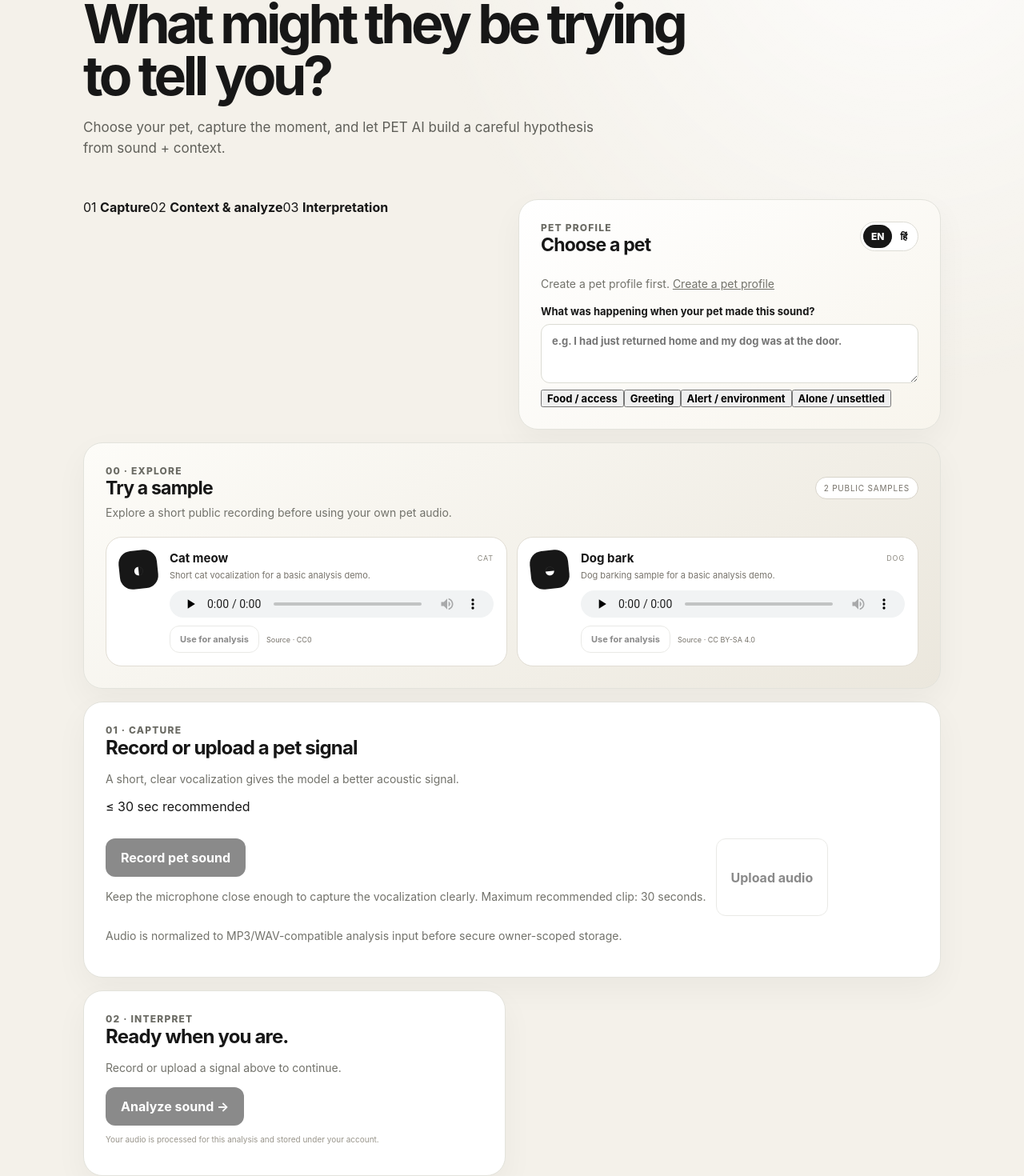
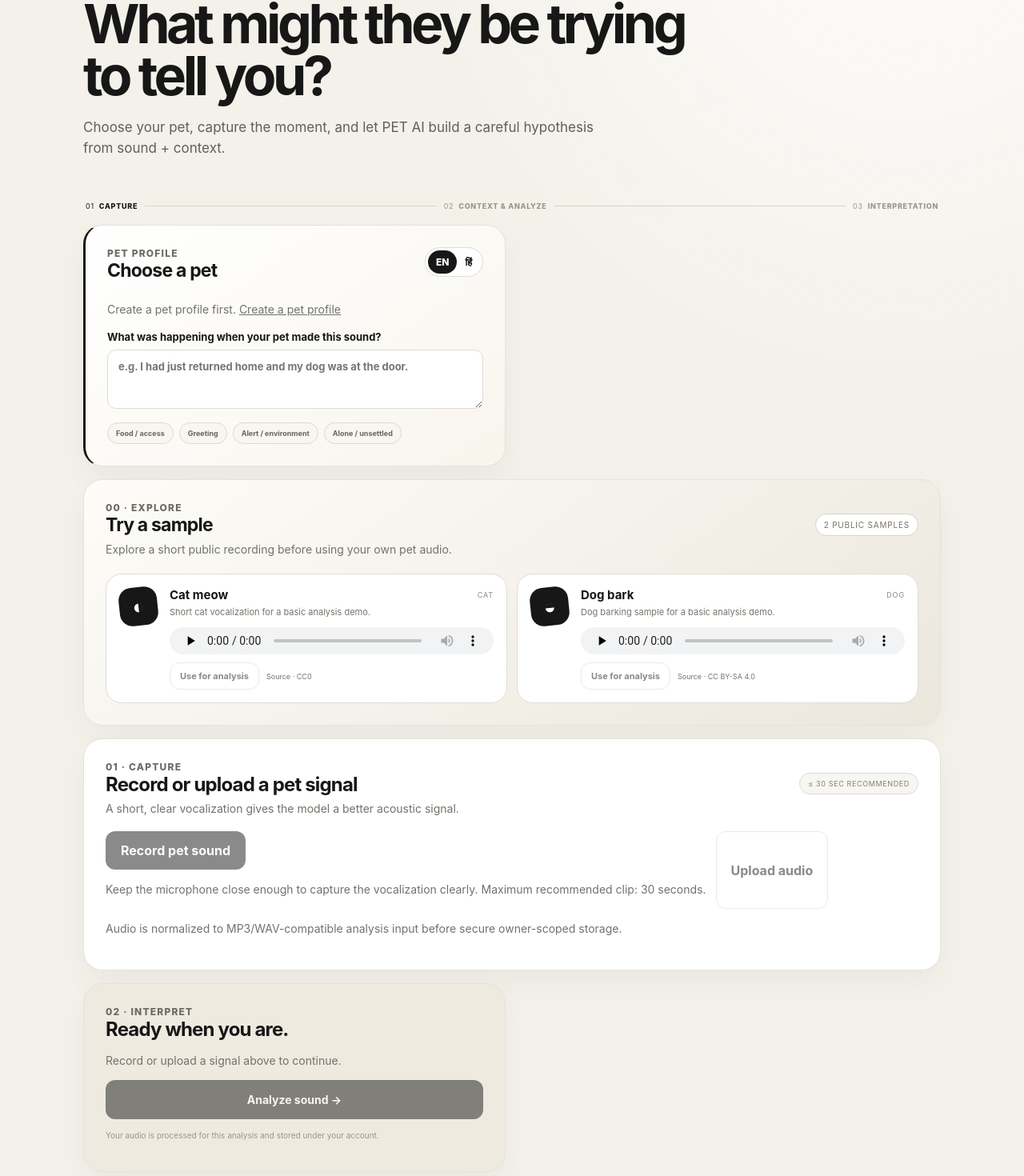
Before and after one commit to spunkytechai/pet-ai, a Next.js app: page /analyze in a window 1280 px wide. Shown: the part 210-1680 px from the top of the page at 80% size. Built offline with nearby package versions, Linux system fonts and the light colour scheme; no server answers.

Commit message:
Polish PET AI Analyze 2.0 workspace

```diff
--- a/app/product-ui.css
+++ b/app/product-ui.css
@@ -121,3 +121,35 @@
  .pet-profile-stat{min-height:110px}
  .pet-signal-item{gap:11px}
 }
+
+
+/* Analyze 2.0 */
+.analysis-progress{grid-column:1/-1;display:flex;align-items:center;gap:9px;padding:3px 3px 2px;color:#9a968d;font-size:9px;text-transform:uppercase;letter-spacing:.08em}
+.analysis-progress span{display:flex;align-items:center;gap:6px;white-space:nowrap}
+.analysis-progress span.done{color:#171717}
+.analysis-progress span b{font-weight:800}
+.analysis-progress i{height:1px;flex:1;background:#d8d4ca;min-width:20px}
+.analysis-progress i.done{background:#171717}
+.analysis-context-card{border-left:3px solid #171717}
+.context-hints{display:flex;flex-wrap:wrap;gap:7px;margin-top:9px}
+.context-hints button{border:1px solid #ddd9cf;background:#f8f6f0;border-radius:999px;padding:7px 10px;font-size:9px;color:#68655e;cursor:pointer}
+.context-hints button:hover{background:#ebe8df;color:#171717}
+.capture-title-row{display:flex;justify-content:space-between;align-items:flex-start;gap:18px}
+.capture-title-row h2{margin-bottom:5px}
+.capture-title-row p{margin:0!important}
+.capture-limit{border:1px solid #ddd9d0;background:#f8f6f0;border-radius:999px;padding:7px 10px;white-space:nowrap;font-size:9px;text-transform:uppercase;letter-spacing:.07em;color:#858178}
+.analysis-capture-card .actions{margin-top:18px}
+.analysis-action-card{background:#eeeadf!important}
+.analysis-action-card .primary{width:100%;font-size:14px;padding:15px}
+.analysis-action-card .microcopy{margin-top:13px}
+.result-topline{display:flex;justify-content:space-between;align-items:center;gap:15px}
+.result-status{border:1px solid rgba(255,255,255,.18);border-radius:999px;padding:7px 10px;font-size:9px;text-transform:uppercase;letter-spacing:.08em;color:#c7c4bc}
+@media(max-width:800px){
+ .analysis-progress{overflow:hidden;gap:6px}
+ .analysis-progress i{min-width:12px}
+ .analysis-progress span b{display:none}
+ .capture-title-row{display:block}
+ .capture-limit{display:inline-block;margin-top:12px}
+ .result-topline{align-items:flex-start}
+ .result-status{font-size:8px;padding:6px 8px}
+}
```
